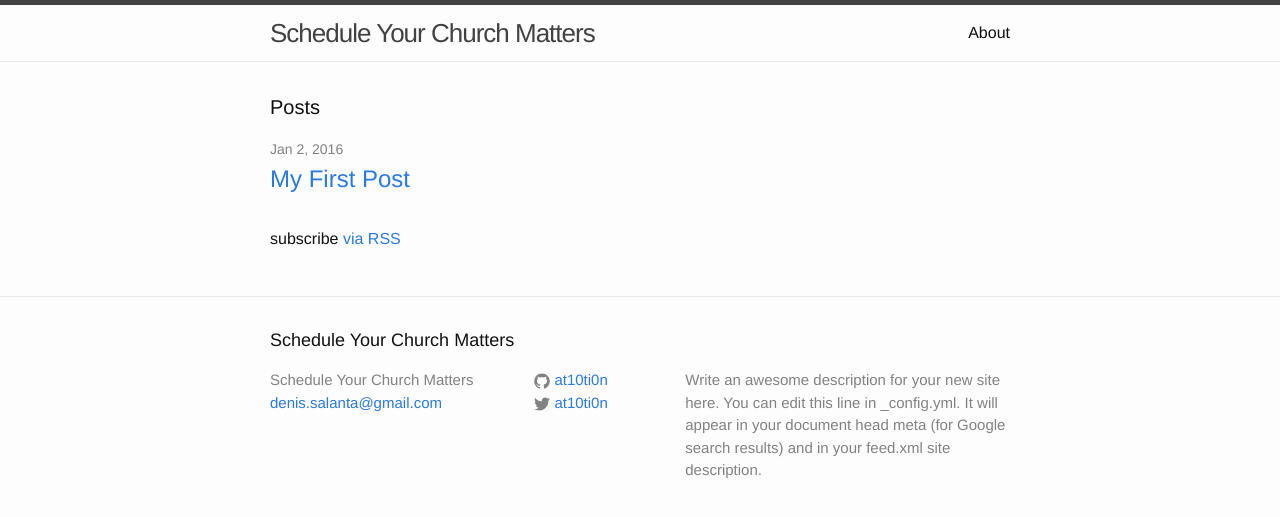
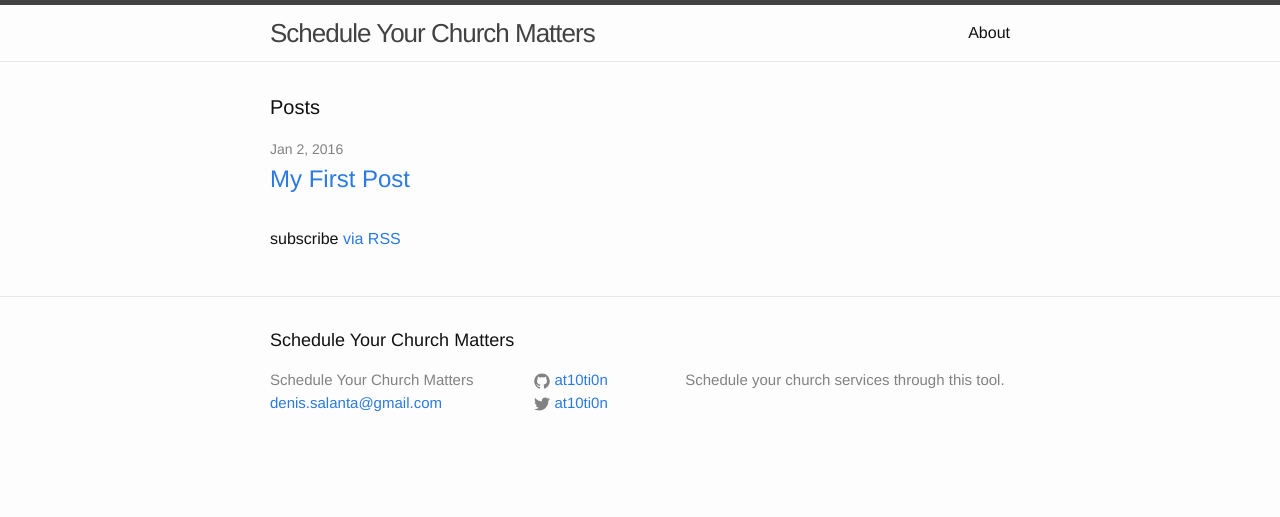
Before and after one commit to at10ti0n/at10ti0n.github.io, a Jekyll site: the page built from index.html, in a window 1280 px wide. Shown: the top 517 px of the page. Built offline with Jekyll 4.4.1, drawn with Linux system fonts in a browser that asks for light colours.

Commit message:
update description

```diff
--- a/_config.yml
+++ b/_config.yml
@@ -9,9 +9,7 @@
 title: Schedule Your Church Matters
 email: denis.salanta@gmail.com
 description: > # this means to ignore newlines until "baseurl:"
-  Write an awesome description for your new site here. You can edit this
-  line in _config.yml. It will appear in your document head meta (for
-  Google search results) and in your feed.xml site description.
+  Schedule your church services through this tool.
 baseurl: "" # the subpath of your site, e.g. /blog
 url: "http://yourdomain.com" # the base hostname & protocol for your site
 twitter_username: at10ti0n
```
